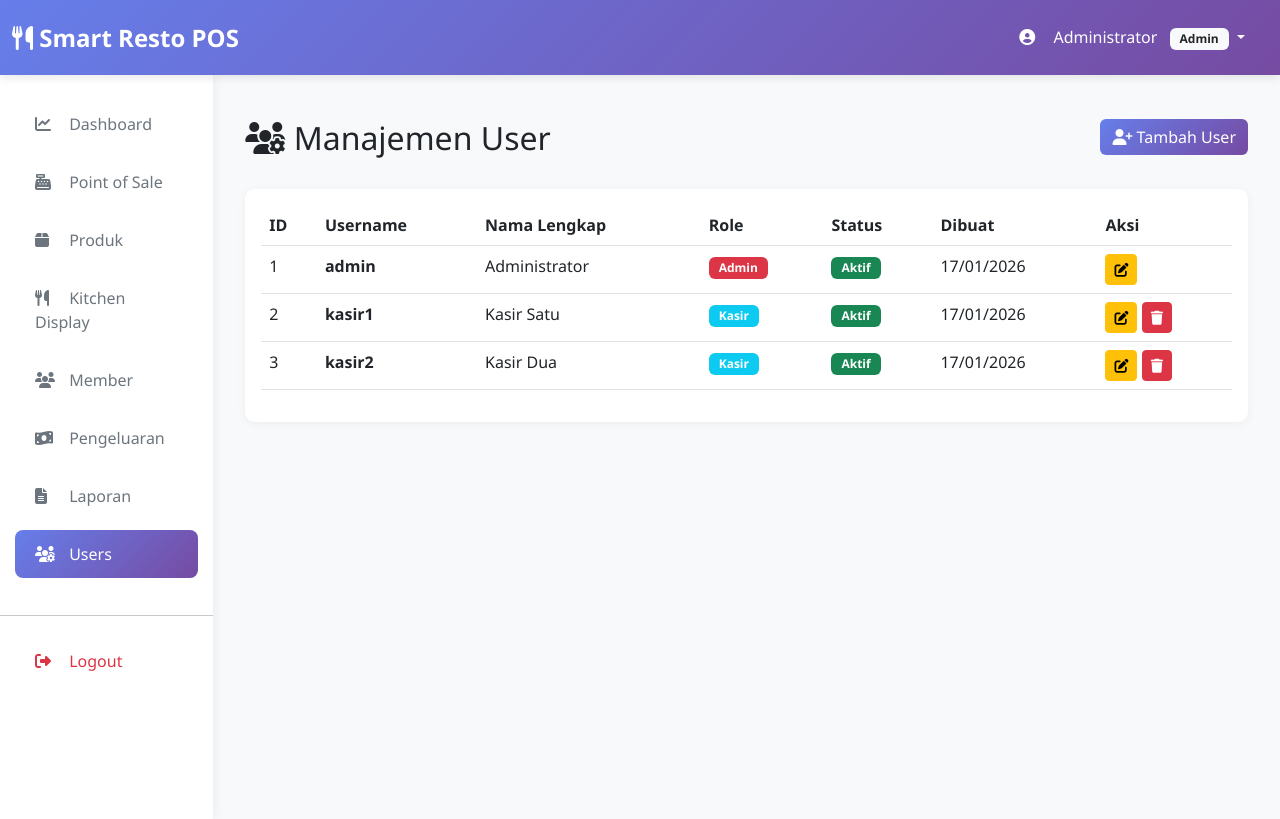
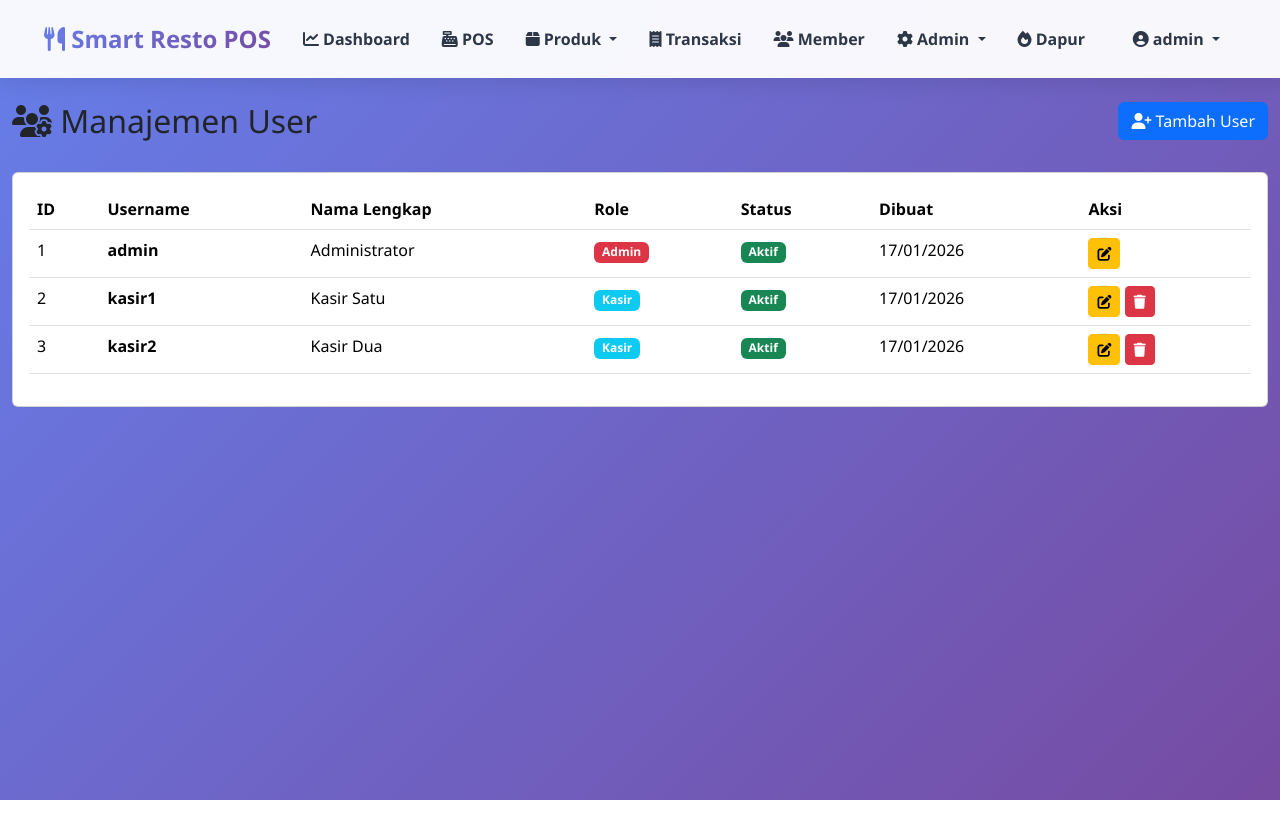
Before and after one commit to jeffads92-spec/resto-pos, a PHP site: page /resto-pos/users.php in a window 1280 px wide. Run offline with PHP 8.4, Linux system fonts and the light colour scheme; a user stored in the database is signed in; data comes from the database, SQL or seed files in the repository.

Commit message:
Update header.php

```diff
--- a/header.php
+++ b/header.php
@@ -1,175 +1,95 @@
-<?php
-// ============================================
-// HEADER & NAVIGATION
-// File: header.php
-// ============================================
-
-if (!isset($_SESSION['user_id'])) {
-    header('Location: login.php');
-    exit;
-}
-
-$current_page = basename($_SERVER['PHP_SELF']);
-$is_admin = ($_SESSION['role'] === 'admin');
-?>
 <!DOCTYPE html>
 <html lang="id">
 <head>
     <meta charset="UTF-8">
     <meta name="viewport" content="width=device-width, initial-scale=1.0">
-    <title><?= APP_NAME ?></title>
+    <title>Smart Resto POS</title>
+
+    <!-- jQuery (PENTING: Load duluan!) -->
+    <script src="https://code.jquery.com/jquery-3.7.1.min.js"></script>
 
     <!-- Bootstrap 5 -->
-    <link href="https://cdn.jsdelivr.net/npm/bootstrap@5.3.0/dist/css/bootstrap.min.css" rel="stylesheet">
+    <link href="https://cdn.jsdelivr.net/npm/bootstrap@5.3.2/dist/css/bootstrap.min.css" rel="stylesheet">
+    <script src="https://cdn.jsdelivr.net/npm/bootstrap@5.3.2/dist/js/bootstrap.bundle.min.js"></script>
 
-    <!-- Font Awesome 6 -->
-    <link rel="stylesheet" href="https://cdnjs.cloudflare.com/ajax/libs/font-awesome/6.4.0/css/all.min.css">
-
-    <!-- Chart.js -->
-    <script src="https://cdn.jsdelivr.net/npm/chart.js"></script>
+    <!-- Font Awesome -->
+    <link rel="stylesheet" href="https://cdnjs.cloudflare.com/ajax/libs/font-awesome/6.5.1/css/all.min.css">
 
     <style>
-        :root {
-            --primary-color: #667eea;
-            --secondary-color: #764ba2;
+        * {
+            margin: 0;
+            padding: 0;
+            box-sizing: border-box;
         }
 
         body {
-            background: #f8f9fa;
             font-family: 'Segoe UI', Tahoma, Geneva, Verdana, sans-serif;
+            background: linear-gradient(135deg, #667eea 0%, #764ba2 100%);
+            min-height: 100vh;
         }
 
-        .navbar {
-            background: linear-gradient(135deg, var(--primary-color) 0%, var(--secondary-color) 100%);
-            box-shadow: 0 2px 10px rgba(0,0,0,0.1);
+        .navbar-custom {
+            background: rgba(255, 255, 255, 0.95) !important;
+            backdrop-filter: blur(10px);
+            box-shadow: 0 5px 20px rgba(0,0,0,0.1);
+            padding: 1rem 2rem;
         }
 
         .navbar-brand {
-            font-weight: 700;
+            font-weight: 800;
             font-size: 1.5rem;
-        }
-
-        .sidebar {
-            background: white;
-            min-height: calc(100vh - 56px);
-            box-shadow: 2px 0 10px rgba(0,0,0,0.05);
-            padding: 20px 0;
-        }
-
-        @media (max-width: 768px) {
-            .sidebar {
-                position: fixed;
-                left: -250px;
-                top: 56px;
-                width: 250px;
-                height: calc(100vh - 56px);
-                z-index: 1000;
-                transition: left 0.3s;
-            }
-
-            .sidebar.show {
-                left: 0;
-            }
-
-            .main-content {
-                margin-left: 0 !important;
-            }
-
-            .overlay {
-                display: none;
-                position: fixed;
-                top: 56px;
-                left: 0;
-                right: 0;
-                bottom: 0;
-                background: rgba(0,0,0,0.5);
-                z-index: 999;
-            }
-
-            .overlay.show {
-                display: block;
-            }
+            background: linear-gradient(135deg, #667eea 0%, #764ba2 100%);
+            -webkit-background-clip: text;
+            -webkit-text-fill-color: transparent;
         }
 
         .nav-link {
-            color: #6c757d;
-            padding: 12px 20px;
-            margin: 5px 15px;
-            border-radius: 8px;
-            transition: all 0.3s;
+            color: #2d3748 !important;
+            font-weight: 600;
+            padding: 0.5rem 1rem !important;
+            border-radius: 50px;
+            transition: all 0.3s ease;
         }
 
         .nav-link:hover {
-            background: #f8f9fa;
-            color: var(--primary-color);
+            background: linear-gradient(135deg, #667eea 0%, #764ba2 100%);
+            color: white !important;
         }
 
         .nav-link.active {
-            background: linear-gradient(135deg, var(--primary-color) 0%, var(--secondary-color) 100%);
-            color: white;
+            background: linear-gradient(135deg, #667eea 0%, #764ba2 100%);
+            color: white !important;
         }
 
-        .nav-link i {
-            width: 20px;
-            margin-right: 10px;
+        .dropdown-menu {
+            border-radius: 15px;
+            box-shadow: 0 10px 30px rgba(0,0,0,0.2);
+            border: none;
+            margin-top: 0.5rem;
         }
 
-        .main-content {
-            padding: 20px;
+        .dropdown-item {
+            padding: 0.75rem 1.5rem;
+            transition: all 0.3s ease;
         }
 
-        .card {
-            border: none;
-            border-radius: 10px;
-            box-shadow: 0 2px 10px rgba(0,0,0,0.05);
-            margin-bottom: 20px;
+        .dropdown-item:hover {
+            background: linear-gradient(135deg, #667eea 0%, #764ba2 100%);
+            color: white !important;
         }
 
-        .card-header {
-            background: white;
-            border-bottom: 2px solid #f8f9fa;
-            padding: 15px 20px;
-        }
-
-        .btn-primary {
-            background: linear-gradient(135deg, var(--primary-color) 0%, var(--secondary-color) 100%);
-            border: none;
-        }
-
-        .btn-primary:hover {
-            transform: translateY(-2px);
-            box-shadow: 0 5px 15px rgba(102, 126, 234, 0.4);
-        }
-
-        .stat-card {
-            border-left: 4px solid;
-            transition: transform 0.3s;
-        }
-
-        .stat-card:hover {
-            transform: translateY(-5px);
-        }
-
-        .table {
-            background: white;
-        }
-
-        .badge {
-            padding: 5px 10px;
+        .dropdown-item i {
+            width: 20px;
+            margin-right: 0.5rem;
         }
     </style>
 </head>
 <body>
-    <!-- Navbar -->
-    <nav class="navbar navbar-expand-lg navbar-dark">
+
+<nav class="navbar navbar-expand-lg navbar-light navbar-custom">
     <div class="container-fluid">
-            <button class="navbar-toggler me-2 d-lg-none" type="button" onclick="toggleSidebar()">
-                <span class="navbar-toggler-icon"></span>
-            </button>
-
         <a class="navbar-brand" href="index.php">
-                <i class="fas fa-utensils"></i>
-                <?= APP_NAME ?>
+            <i class="fas fa-utensils"></i> Smart Resto POS
         </a>
 
         <button class="navbar-toggler" type="button" data-bs-toggle="collapse" data-bs-target="#navbarNav">
@@ -177,45 +97,61 @@ $is_admin = ($_SESSION['role'] === 'admin');
         </button>
 
         <div class="collapse navbar-collapse" id="navbarNav">
-                <ul class="navbar-nav ms-auto">
+            <ul class="navbar-nav me-auto">
+                <li class="nav-item">
+                    <a class="nav-link" href="index.php"><i class="fas fa-chart-line"></i> Dashboard</a>
+                </li>
+
+                <li class="nav-item">
+                    <a class="nav-link" href="pos.php"><i class="fas fa-cash-register"></i> POS</a>
+                </li>
+
+                <!-- DROPDOWN PRODUK - MANUAL TRIGGER -->
                 <li class="nav-item dropdown">
-                        <a class="nav-link dropdown-toggle text-white" href="#" id="userDropdown" role="button"
-                           data-bs-toggle="dropdown">
-                            <i class="fas fa-user-circle"></i>
-                            <?= htmlspecialchars($_SESSION['full_name'] ?? 'User') ?>
-                            <span class="badge bg-light text-dark ms-2">
-                                <?= ucfirst($_SESSION['role'] ?? 'guest') ?>
-                            </span>
+                    <a class="nav-link dropdown-toggle" href="#" id="dropdownProduk" role="button">
+                        <i class="fas fa-box"></i> Produk
                     </a>
-                        <ul class="dropdown-menu dropdown-menu-end">
-                            <li>
-                                <span class="dropdown-item-text">
-                                    <strong><?= htmlspecialchars($_SESSION['full_name'] ?? 'User') ?></strong><br>
-                                    <small class="text-muted"><?= htmlspecialchars($_SESSION['username'] ?? '') ?></small>
-                                </span>
+                    <ul class="dropdown-menu" id="menuProduk">
+                        <li><a class="dropdown-item" href="products.php"><i class="fas fa-list"></i> Daftar Produk</a></li>
+                        <li><a class="dropdown-item" href="inventory.php"><i class="fas fa-boxes"></i> Inventaris</a></li>
+                    </ul>
                 </li>
-                            <li><hr class="dropdown-divider"></li>
-                            <?php if ($is_admin): ?>
-                            <li>
-                                <a class="dropdown-item" href="users.php">
-                                    <i class="fas fa-users-cog me-2"></i>
-                                    Manajemen User
+
+                <li class="nav-item">
+                    <a class="nav-link" href="transactions.php"><i class="fas fa-receipt"></i> Transaksi</a>
+                </li>
+
+                <li class="nav-item">
+                    <a class="nav-link" href="members.php"><i class="fas fa-users"></i> Member</a>
+                </li>
+
+                <?php if (isset($_SESSION['role']) && $_SESSION['role'] == 'admin'): ?>
+                <!-- DROPDOWN ADMIN - MANUAL TRIGGER -->
+                <li class="nav-item dropdown">
+                    <a class="nav-link dropdown-toggle" href="#" id="dropdownAdmin" role="button">
+                        <i class="fas fa-cog"></i> Admin
                     </a>
+                    <ul class="dropdown-menu" id="menuAdmin">
+                        <li><a class="dropdown-item" href="reports.php"><i class="fas fa-chart-bar"></i> Laporan</a></li>
+                        <li><a class="dropdown-item" href="expenses.php"><i class="fas fa-money-bill"></i> Pengeluaran</a></li>
+                        <li><a class="dropdown-item" href="users.php"><i class="fas fa-user-shield"></i> Kelola User</a></li>
+                        <li><a class="dropdown-item" href="settings.php"><i class="fas fa-sliders-h"></i> Pengaturan</a></li>
+                    </ul>
                 </li>
-                            <li>
-                                <a class="dropdown-item" href="settings.php">
-                                    <i class="fas fa-cog me-2"></i>
-                                    Pengaturan
+                <?php endif; ?>
+
+                <li class="nav-item">
+                    <a class="nav-link" href="kitchen.php"><i class="fas fa-fire"></i> Dapur</a>
+                </li>
+            </ul>
+
+            <ul class="navbar-nav">
+                <li class="nav-item dropdown">
+                    <a class="nav-link dropdown-toggle" href="#" id="dropdownUser" role="button">
+                        <i class="fas fa-user-circle"></i> <?= $_SESSION['username'] ?>
                     </a>
-                            </li>
-                            <li><hr class="dropdown-divider"></li>
-                            <?php endif; ?>
-                            <li>
-                                <a class="dropdown-item text-danger" href="logout.php">
-                                    <i class="fas fa-sign-out-alt me-2"></i>
-                                    Logout
-                                </a>
-                            </li>
+                    <ul class="dropdown-menu dropdown-menu-end" id="menuUser">
+                        <li><a class="dropdown-item" href="logout.php"><i class="fas fa-sign-out-alt"></i> Logout</a></li>
                     </ul>
                 </li>
             </ul>
@@ -223,94 +159,80 @@ $is_admin = ($_SESSION['role'] === 'admin');
     </div>
 </nav>
 
-    <div class="container-fluid">
-        <div class="row">
-            <!-- Overlay untuk mobile -->
-            <div class="overlay" id="overlay" onclick="toggleSidebar()"></div>
+<script>
+// MANUAL DROPDOWN TOGGLE (PASTI JALAN!)
+document.addEventListener('DOMContentLoaded', function() {
+    console.log('Initializing manual dropdowns...');
 
-            <!-- Sidebar -->
-            <nav class="col-md-2 d-md-block sidebar" id="sidebar">
-                <div class="position-sticky">
-                    <ul class="nav flex-column">
-                        <li class="nav-item">
-                            <a class="nav-link <?= $current_page == 'index.php' ? 'active' : '' ?>"
-                               href="index.php">
-                                <i class="fas fa-chart-line"></i>
-                                Dashboard
-                            </a>
-                        </li>
+    // Dropdown Produk
+    const dropdownProduk = document.getElementById('dropdownProduk');
+    const menuProduk = document.getElementById('menuProduk');
 
-                        <li class="nav-item">
-                            <a class="nav-link <?= $current_page == 'pos.php' ? 'active' : '' ?>"
-                               href="pos.php">
-                                <i class="fas fa-cash-register"></i>
-                                Point of Sale
-                            </a>
-                        </li>
+    if (dropdownProduk && menuProduk) {
+        dropdownProduk.addEventListener('click', function(e) {
+            e.preventDefault();
+            e.stopPropagation();
 
-                        <li class="nav-item">
-                            <a class="nav-link <?= $current_page == 'products.php' ? 'active' : '' ?>"
-                               href="products.php">
-                                <i class="fas fa-box"></i>
-                                Produk
-                            </a>
-                        </li>
+            // Toggle menu
+            if (menuProduk.style.display === 'block') {
+                menuProduk.style.display = 'none';
+            } else {
+                // Hide all other menus
+                document.querySelectorAll('.dropdown-menu').forEach(m => m.style.display = 'none');
+                menuProduk.style.display = 'block';
+            }
+        });
+    }
 
-                        <li class="nav-item">
-                            <a class="nav-link <?= $current_page == 'kitchen.php' ? 'active' : '' ?>"
-                               href="kitchen.php">
-                                <i class="fas fa-utensils"></i>
-                                Kitchen Display
-                            </a>
-                        </li>
+    // Dropdown Admin
+    const dropdownAdmin = document.getElementById('dropdownAdmin');
+    const menuAdmin = document.getElementById('menuAdmin');
 
-                        <li class="nav-item">
-                            <a class="nav-link <?= $current_page == 'members.php' ? 'active' : '' ?>"
-                               href="members.php">
-                                <i class="fas fa-users"></i>
-                                Member
-                            </a>
-                        </li>
+    if (dropdownAdmin && menuAdmin) {
+        dropdownAdmin.addEventListener('click', function(e) {
+            e.preventDefault();
+            e.stopPropagation();
 
-                        <?php if ($is_admin): ?>
-                        <li class="nav-item">
-                            <a class="nav-link <?= $current_page == 'expenses.php' ? 'active' : '' ?>"
-                               href="expenses.php">
-                                <i class="fas fa-money-bill-wave"></i>
-                                Pengeluaran
-                            </a>
-                        </li>
+            // Toggle menu
+            if (menuAdmin.style.display === 'block') {
+                menuAdmin.style.display = 'none';
+            } else {
+                // Hide all other menus
+                document.querySelectorAll('.dropdown-menu').forEach(m => m.style.display = 'none');
+                menuAdmin.style.display = 'block';
+            }
+        });
+    }
 
-                        <li class="nav-item">
-                            <a class="nav-link <?= $current_page == 'reports.php' ? 'active' : '' ?>"
-                               href="reports.php">
-                                <i class="fas fa-file-alt"></i>
-                                Laporan
-                            </a>
-                        </li>
+    // Dropdown User
+    const dropdownUser = document.getElementById('dropdownUser');
+    const menuUser = document.getElementById('menuUser');
 
-                        <li class="nav-item">
-                            <a class="nav-link <?= $current_page == 'users.php' ? 'active' : '' ?>"
-                               href="users.php">
-                                <i class="fas fa-users-cog"></i>
-                                Users
-                            </a>
-                        </li>
-                        <?php endif; ?>
+    if (dropdownUser && menuUser) {
+        dropdownUser.addEventListener('click', function(e) {
+            e.preventDefault();
+            e.stopPropagation();
 
-                        <li class="nav-item mt-3">
-                            <hr>
-                        </li>
+            // Toggle menu
+            if (menuUser.style.display === 'block') {
+                menuUser.style.display = 'none';
+            } else {
+                // Hide all other menus
+                document.querySelectorAll('.dropdown-menu').forEach(m => m.style.display = 'none');
+                menuUser.style.display = 'block';
+            }
+        });
+    }
 
-                        <li class="nav-item">
-                            <a class="nav-link text-danger" href="logout.php">
-                                <i class="fas fa-sign-out-alt"></i>
-                                Logout
-                            </a>
-                        </li>
-                    </ul>
-                </div>
-            </nav>
+    // Close dropdown when clicking outside
+    document.addEventListener('click', function(e) {
+        if (!e.target.closest('.dropdown')) {
+            document.querySelectorAll('.dropdown-menu').forEach(menu => {
+                menu.style.display = 'none';
+            });
+        }
+    });
 
-            <!-- Main Content -->
-            <main class="col-md-10 ms-sm-auto main-content"><?php // Content starts here ?>
+    console.log('Manual dropdowns initialized!');
+});
+</script>
```
Lines whose indentation alone changed are shown as unchanged.
